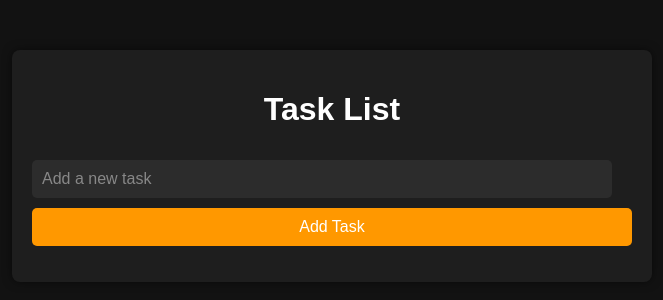
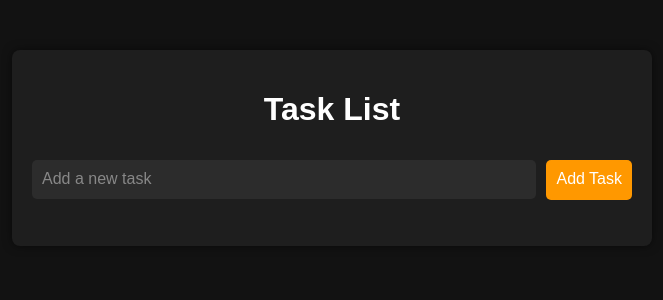
Before and after one commit to zbrtsn/basic-to-do-flask, a Flask app: page / in a window 1280 px wide. Shown: the top 300 px of the page, without its empty margins (308-971 px from the left). Run offline with Flask 3, Linux system fonts and the light colour scheme; data that the repository does not hold is empty.

Commit message:
Update index.html

```diff
--- a/templates/index.html
+++ b/templates/index.html
@@ -54,8 +54,12 @@
         .task-actions button:hover {
             color: #ff9800;
         }
+        .input-container {
+            display: flex;
+            align-items: center;
+        }
         input[type="text"] {
-            width: calc(100% - 40px);
+            flex-grow: 1;
             padding: 10px;
             margin: 10px 0;
             border: none;
@@ -70,14 +74,15 @@
             transform: scale(1.5);
         }
         .add-task-btn {
-            width: 100%;
             padding: 10px;
+            margin: 10px 0 10px 10px;
             border: none;
             border-radius: 5px;
             background: #ff9800;
             color: #ffffff;
             font-size: 16px;
             cursor: pointer;
+            height: 40px;  /* Input ile aynı yükseklikte olması için */
         }
         .add-task-btn:hover {
             background: #e68900;
@@ -87,8 +92,10 @@
 <body>
     <div class="container">
         <h1>Task List</h1>
-        <input type="text" id="new-task" placeholder="Add a new task">
-        <button class="add-task-btn" onclick="addTask()">Add Task</button>
+        <div class="input-container">
+            <input type="text" id="new-task" placeholder="Add a new task">
+            <button class="add-task-btn" onclick="addTask()">Add Task</button>
+        </div>
         <ul id="task-list"></ul>
     </div>
     <script>
```
